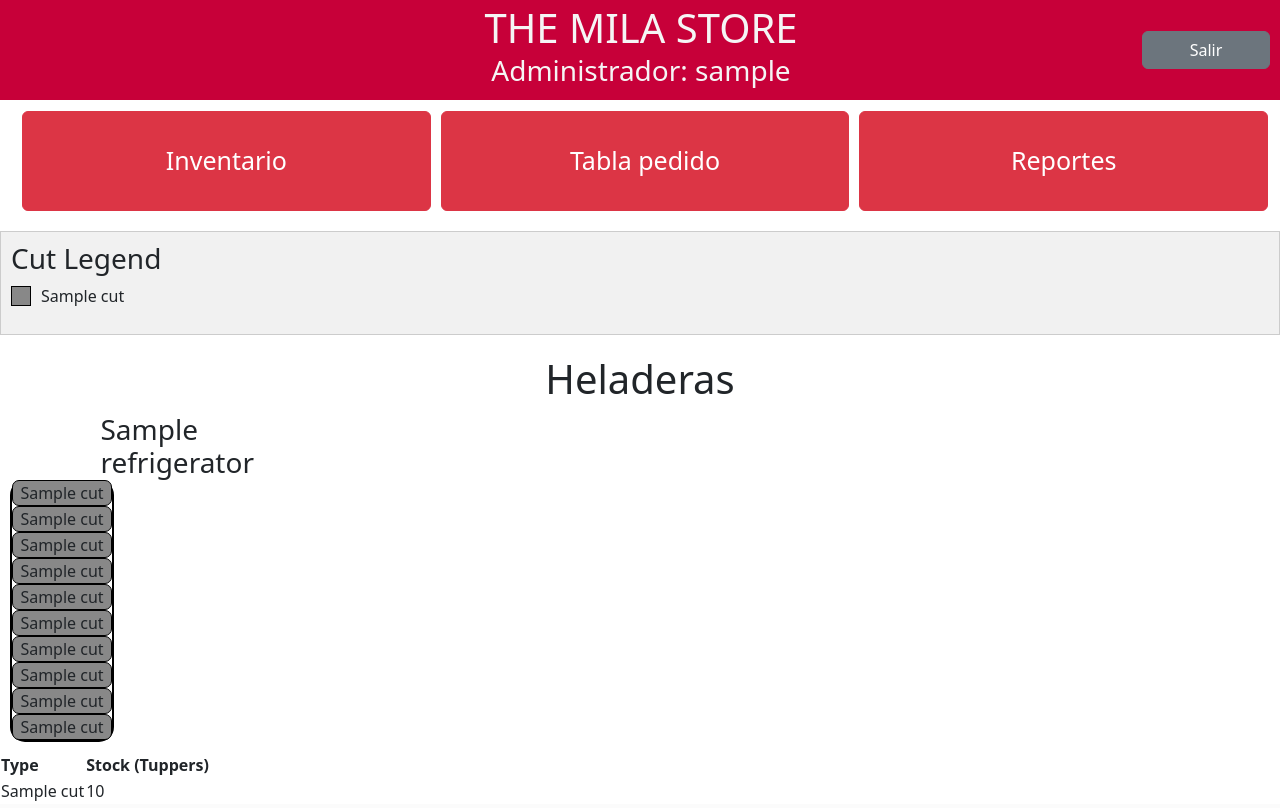
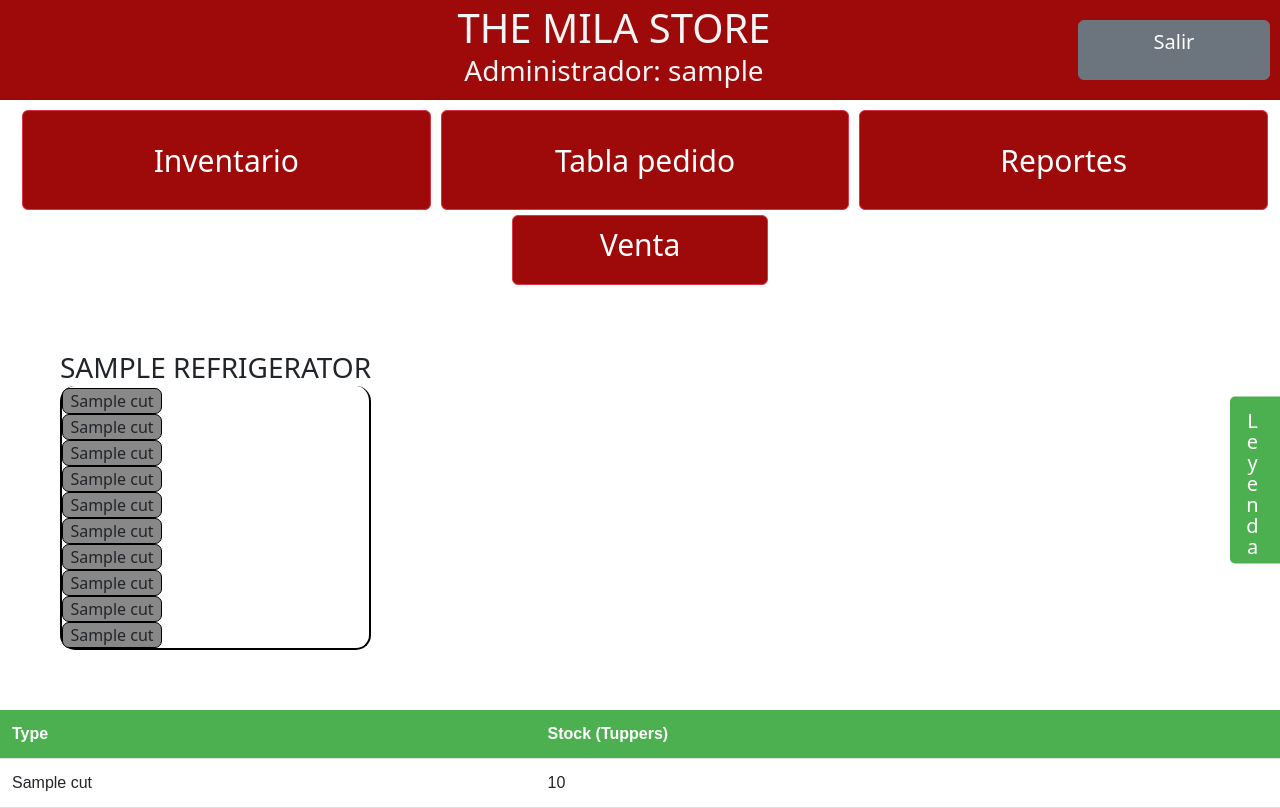
Before and after one commit to juangilfons/milanga-inventory, a Django app: page / in a window 1280 px wide. Run offline with Django 5.2, Linux system fonts and the light colour scheme; a user stored in the database is signed in; tables that the repository leaves empty hold one stand-in row (values such as "Sample post").

Commit message:
Style general

```diff
--- a/inventory/forms.py
+++ b/inventory/forms.py
@@ -2,5 +2,5 @@ from django import forms
 from .models import Cut, Order, Column
 
 class SellMilasForm(forms.Form):
-    cut = forms.ModelChoiceField(queryset=Cut.objects.all(), label="Select Cut")
-    milas_to_sell = forms.IntegerField(min_value=1, label="Number of Milas to Sell")
+    cut = forms.ModelChoiceField(queryset=Cut.objects.all(), label="Seleccionar corte:")
+    milas_to_sell = forms.IntegerField(min_value=1, label="Número milanesas vendidas:")
--- a/inventory/static/inventory/inventory.css
+++ b/inventory/static/inventory/inventory.css
@@ -24,24 +24,26 @@
         }
 
             .color-box {
+                display: flex;
                 width: 20px;
                 height: 20px;
                 margin-right: 10px;
                 border: 1px solid #000;
             }
+
         #refrigerators{
             display:flex;
             flex-direction: row;
             flex-wrap: wrap;
             justify-content: space-around;
         }
-        #divheladeras{
+        #divheladeras {
+            width: 90%;
             display: flex;
             flex-direction: row;
-            width: 100%;
-            justify-content: space-between
-
-
+            margin: 50px;
+            flex-wrap: wrap;
+            justify-content: space-between;
         }
         .row{
             margin: 0;
@@ -69,13 +71,102 @@
             border-radius:7px;
             text-align: center;
         }
-         #nombre{ /*NOMBRE H3*/
+        .nombre{ /*NOMBRE H3*/
             text-align: center;
-        width: 30%;
             padding: 0;
             margin:auto;
+            text-transform: uppercase;
         }
         .conheladera{
+            display: grid;
             border-radius: 5px;
             margin: 10px;
+            height: 300px;
+            justify-content: end;
         }
+        .sidebar {
+            position: fixed;
+            top: 60%;
+            right: -150px;
+            width: 200px;
+            background-color: #4CAF50;
+            color: white;
+            transform: translateY(-50%);
+            transition: right 0.3s ease;
+            padding: 10px;
+            border-radius: 5px 0 0 5px;
+            overflow: hidden;
+            white-space: nowrap;
+            display: flex;
+            flex-direction: row;
+            flex-wrap: nowrap;
+            justify-content: flex-start;
+            align-items: center;
+            letter-spacing: -1px;
+        }
+
+
+        .sidebar:hover {
+            right: 0;
+        }
+        .sidebar h3 {
+            writing-mode: vertical-lr;
+            text-orientation: upright;
+            margin: 0;
+            font-size: 20px;
+
+        }
+        dl, ol, ul { /*contenido side bar*/
+            margin-top: 0;
+            list-style-type: none;
+        }
+        #figuras {
+            display: flex;
+            align-content: space-around;
+            flex-direction: column;
+        }
+
+        ul li {
+            display: flex;
+        }
+        #nombreley{
+            writing-mode: horizontal-tb;
+            margin-left: 5px;
+
+        }
+        #leyenda{
+            letter-spacing: -6px;
+        }
+        .stock-table{
+            width: 100%;                    /* Ocupa todo el ancho del contenedor */
+            border-collapse: collapse;       /* Quita los espacios entre celdas */
+            font-family: Arial, sans-serif;
+            margin-top: 20px;
+        }
+        th, td {
+            padding: 12px;                   /* Espacio dentro de cada celda */
+            text-align: left;                /* Alineación del texto */
+            border-bottom: 1px solid #ddd;   /* Línea sutil entre filas */
+        }
+
+        th {
+            background-color: #4CAF50;       /* Color de fondo para encabezado */
+            color: white;                    /* Color del texto en encabezado */
+            font-weight: bold;
+        }
+
+        tr:nth-child(even) {
+            background-color: #f9f9f9;       /* Color alternado en filas pares */
+        }
+
+        tr:hover {
+            background-color: #f1f1f1;       /* Efecto hover para mejorar UX */
+        }
+
+        table caption {
+            caption-side: top;               /* Ubicación del título de la tabla */
+            font-size: 1.2rem;
+            font-weight: bold;
+            padding: 10px;
+            color: #333;
+        }
--- a/inventory/templates/inventory/inventory.html
+++ b/inventory/templates/inventory/inventory.html
@@ -11,23 +11,21 @@
 {% endblock %}
 
 {% block content %}
-    <div class="legend">
-        <h3>Cut Legend</h3>
-        <ul>
+    <div class="sidebar">
+        <h3 id="leyenda">Leyenda</h3>
+        <ul id="figuras">
             {% for cut in cuts %}
                 <li>
                     <span class="color-box" style="background-color: {{ cut.color }};"></span>
-                    {{ cut.name }}
+                   <h3 id="nombreley"> {{ cut.name }}</h3>
                 </li>
             {% endfor %}
         </ul>
     </div>
-    <div id="refrigerators">
-        <h1 class="display-3">Heladeras</h1>
         <div id="divheladeras">
             {% for refrigerator in refrigerators %}
                 <div class="conheladera">
-                    <h3 id="nombre">{{ refrigerator.name }}</h3>
+                    <h3 class="nombre">{{ refrigerator.name }}</h3>
                     <div class="row">
                         {% for column in refrigerator.column_set.all %}
                             <ul class="column ">
@@ -42,7 +40,6 @@
                 </div>
             {% endfor %}
         </div>
-    </div>
     <div id="stock">
         <table class="stock-table">
             <thead>
--- a/inventory/views.py
+++ b/inventory/views.py
@@ -29,7 +29,7 @@ def sell_milas(request):
 
             try:
                 cut.sell_milas(milas_to_sell)  # This will handle selling milas
-                messages.success(request, f"Successfully sold {milas_to_sell} milas from {cut.name}!")
+                messages.success(request, f"Venta exitosa de {milas_to_sell} milanesas de {cut.name}!")
             except ObjectDoesNotExist:
                 messages.error(request, "No milanesas available for this cut.")
             except ValueError as e:
--- a/static/base.css
+++ b/static/base.css
@@ -6,7 +6,7 @@ header {
     display: flex;
     align-items: center;
     justify-content: space-between;
-    background-color: #C70039;
+        background-color:#9e0909;
     font-size: 30px;
     width: 100%;
     height: 100px;
@@ -16,28 +16,30 @@ header {
 .btn-danger {
     width:100%;
     height: 100px;
-    font-size:25px;
+    font-size:30px;
     margin:5px;
+    background-color:#9e0909;
 }
 
 .container-fluid {
     width:100%;
-    margin: auto;
     display:flex;
     flex-direction:row;
-    margin-top:1px;
+
 }
 
 .container-fluid a, button {
-    width:100%;
+    width:40%;
     height: 100px;
     font-size:25px;
     margin:5px;
 }
 
 .btn-secondary {
-    width: 10%;
-    margin: 10px;
+    width:15%;
+    margin-right: 10px;
+    font-size: 20px;           /* Aumenta el tamaño del texto */
+    text-align: center;          /* Asegura que el texto esté centrado */
 }
 
 #tit {
@@ -51,3 +53,15 @@ h1 {
     display: inline-block; /* Elimina el ancho completo */
     margin: 0; /* Elimina el margen por defecto */
 }
+
+.venta{
+    width: 20%;
+    height: 70px;
+    background-color:#9e0909;
+    margin-left:40%;
+    color:white;
+    font-size:30px;
+}
+.centered-container {
+    display: flex; /* Usa Flexbox para centrar */
+}
--- a/templates/base.html
+++ b/templates/base.html
@@ -16,14 +16,17 @@
             <h1>THE MILA STORE </h1>
             <h3>Administrador: {{ user.username }}</h3>
         </div>
-            <a  class="btn btn-secondary" href="{% url 'logout' %}">Salir</a>
+            <a  class="btn btn-secondary" href="{% url 'logout' %}"><p>Salir</p></a>
     </header>
     <div class="container-fluid">
         <a href="{% url 'inventory' %}"><button type="button" class="btn btn-danger">Inventario</button></a>
         <a href="{% url 'orders' %}"><button type="button" class="btn btn-danger">Tabla pedido</button></a>
         <a href=""><button type="button" class="btn btn-danger">Reportes</button></a>
     </div>
-    {% block content %}
+    <div  class="centered-container" >
+    <a href="{% url 'sell_milas' %}" id="ventanaventa" class="btn btn-danger venta" >Venta</a>
+    </div>
+        {% block content %}
     {% endblock %}
 </body>
 </html>
```
Also changed, not shown: accounts/templates/accounts/login.html (+93 -6 lines), inventory/static/inventory/sell_milas.css (+43 -0 lines), inventory/templates/inventory/sell_milas.html (+7 -4 lines). Lines whose indentation alone changed are shown as unchanged.
